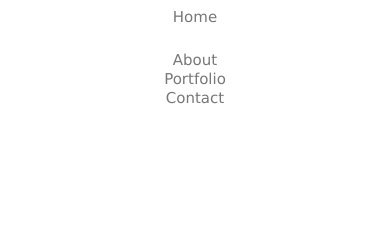
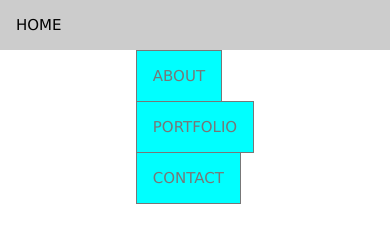
Before and after one commit to AndrewZamora/recreateW3SchoolsDemoSites, a website: page src/index.html in a window 390 px wide. Drawn offline with Linux system fonts and the light colour scheme.

Commit message:
Added background colors to moblie nav

```diff
--- a/src/scss/style.scss
+++ b/src/scss/style.scss
@@ -17,9 +17,8 @@ nav {
     align-items: center;
     h3 {
         font-weight: normal;
-        margin: 0;
         font-size: $navTextSize;
-        padding: 8px 16px;
+        padding: 0;
         a {
             color: $navTextColor;
             text-decoration: none;
@@ -38,7 +37,7 @@ nav {
             color: $navTextColor;
             margin: 0;
             font-size: $navTextSize;
-            padding: 8px 16px;
+            padding: 16px;
             &:hover {
                 color: $navTextHover;
                 background: #ccc;
@@ -61,10 +60,35 @@ nav {
 // Mobile Styles
 @media only screen and (max-width: 600px) {
     nav {
-        display: block;
-        text-align: center;
+        flex-direction: column;
+        text-align: left;
+        text-transform: uppercase;
+        h3{
+            color: #000;
+            width: 100%;
+            padding: 16px;
+            display: block;
+            margin: 0;
+            &:hover{
+                background:#ccc;
+            }
+        }
         ul {
             display: block;
+            padding: 0;
+            margin: 0;
+            li{
+              padding: 16px;
+              &:hover{
+                  background:#ccc;
+              }
+              a{
+                  border: 1px solid;
+                  width: 100%;
+                  padding: auto;
+                  background: cyan;
+              }
+            }
         }
         i {
             display: none !important;
```
Also changed, not shown: src/css/style.css.
